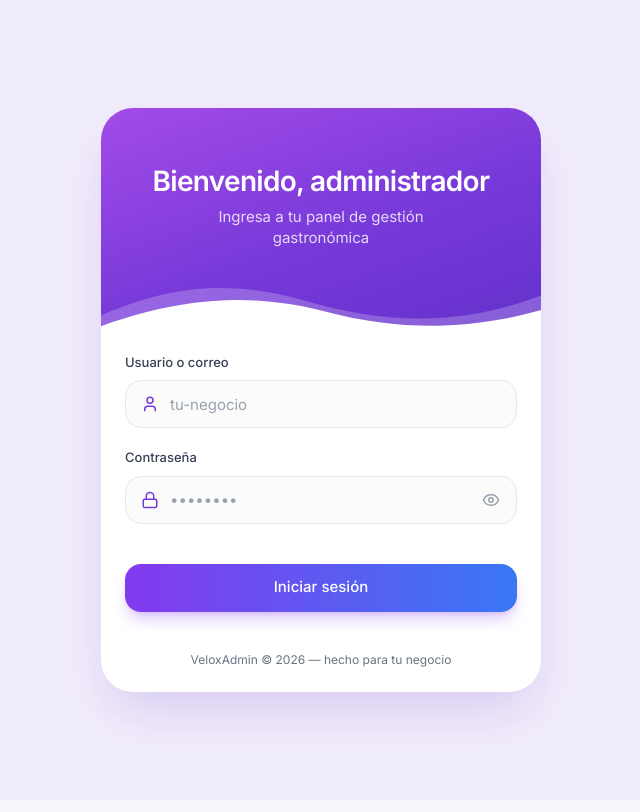
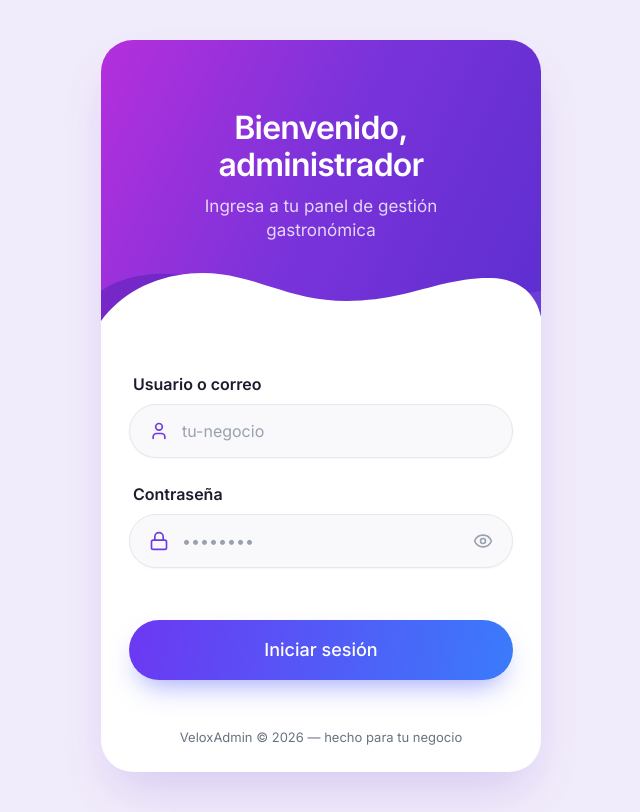
Before and after one commit to veloxappco/Velox-Control, a Next.js app: page /login in a window 1280 px wide. Shown: the whole page, without its empty margins (319-959 px from the left). Built offline with nearby package versions, Linux system fonts and the light colour scheme.

Commit message:
Login: ajustado a la maqueta (curva asimetrica, campos tipo pildora, boton grande)

```diff
--- a/app/login/page.tsx
+++ b/app/login/page.tsx
@@ -9,7 +9,7 @@ import { cn } from "@/lib/utils";
 const INTER = 'Inter, ui-sans-serif, -apple-system, BlinkMacSystemFont, "Segoe UI", Roboto, sans-serif';
 
 const FIELD =
-  "h-12 w-full rounded-2xl border border-gray-200 bg-gray-50/70 pl-11 text-[15px] text-gray-900 placeholder:text-gray-400 outline-none transition-all focus:border-[#7739D9] focus:bg-white focus:ring-4 focus:ring-[#7739D9]/15 disabled:opacity-60";
+  "h-[54px] w-full rounded-full border border-[#E6E6F0] bg-[#F9F9FC] pl-[52px] text-base text-gray-900 shadow-[0_1px_2px_rgba(20,20,60,0.04)] placeholder:text-gray-400 outline-none transition-all focus:border-[#6D3BE0] focus:bg-white focus:ring-4 focus:ring-[#6D3BE0]/15 disabled:opacity-60";
 
 function LoginForm() {
   const router = useRouter();
@@ -68,38 +68,45 @@ function LoginForm() {
       <div className="flex min-h-dvh w-full max-w-[440px] flex-col bg-white md:min-h-0 md:overflow-hidden md:rounded-[32px] md:shadow-2xl md:shadow-[#6230C9]/20">
         {/* Encabezado: degradado morado + curva blanca orgánica */}
         <header
-          className="relative px-6 pb-24 pt-[max(env(safe-area-inset-top),3.5rem)] text-center text-white"
-          style={{ background: "linear-gradient(160deg, #A34BE8 0%, #7739D9 55%, #6230C9 100%)" }}
+          className="relative flex min-h-[40dvh] flex-col justify-center px-7 pb-24 pt-[max(env(safe-area-inset-top),3rem)] text-center text-white"
+          style={{ background: "linear-gradient(115deg, #B52FDC 0%, #7A33DA 48%, #5B2ECF 100%)" }}
         >
-          <h1 className="text-[28px] font-semibold leading-tight tracking-tight">Bienvenido, administrador</h1>
-          <p className="mx-auto mt-2 max-w-[18rem] text-[15px] leading-snug text-white/80">
+          <h1 className="text-[32px] font-semibold leading-[1.15] tracking-tight">
+            Bienvenido,
+            <br />
+            administrador
+          </h1>
+          <p className="mx-auto mt-3 max-w-[17rem] text-[17px] leading-snug text-white/80">
             Ingresa a tu panel de gestión gastronómica
           </p>
 
           <svg
             aria-hidden="true"
-            viewBox="0 0 440 80"
+            viewBox="0 0 390 120"
             preserveAspectRatio="none"
-            className="absolute inset-x-0 bottom-[-1px] h-[72px] w-full"
+            className="absolute inset-x-0 bottom-[-1px] h-[120px] w-full"
           >
+            {/* sombra morada oscura a la izquierda */}
+            <path d="M0,50 C25,30 70,26 105,46 C140,66 165,92 230,104 L230,120 L0,120 Z" fill="#3F1DA8" fillOpacity="0.4" />
+            {/* brillo suave a la derecha */}
+            <path d="M200,98 C270,90 330,58 390,50 L390,120 L200,120 Z" fill="#ffffff" fillOpacity="0.08" />
+            {/* curva blanca */}
             <path
-              d="M0,46 C70,12 130,6 205,30 C285,56 360,58 440,24 L440,80 L0,80 Z"
-              fill="white"
-              fillOpacity="0.22"
+              d="M0,80 C18,52 50,32 90,32 C135,32 165,60 218,60 C272,60 302,36 346,37 C372,38 386,54 390,76 L390,120 L0,120 Z"
+              fill="#ffffff"
             />
-            <path d="M0,58 C80,26 150,20 225,42 C300,64 370,62 440,40 L440,80 L0,80 Z" fill="white" />
           </svg>
         </header>
 
         {/* Formulario */}
-        <section className="flex flex-1 flex-col px-6 pb-[max(env(safe-area-inset-bottom),1.5rem)] pt-2">
-          <form onSubmit={handleSubmit} noValidate className="flex flex-col gap-5">
+        <section className="flex flex-1 flex-col px-7 pb-[max(env(safe-area-inset-bottom),1.5rem)] pt-3">
+          <form onSubmit={handleSubmit} noValidate className="flex flex-col gap-6">
             <div className="flex flex-col gap-2">
-              <label htmlFor="username" className="text-[13px] font-medium text-gray-700">
+              <label htmlFor="username" className="pl-1 text-base font-semibold text-[#1C1C2E]">
                 Usuario o correo
               </label>
               <div className="relative">
-                <User className="pointer-events-none absolute left-4 top-1/2 size-[18px] -translate-y-1/2 text-[#7739D9]" />
+                <User className="pointer-events-none absolute left-5 top-1/2 size-5 -translate-y-1/2 text-[#6D3BE0]" />
                 <input
                   id="username"
                   name="username"
@@ -129,11 +136,11 @@ function LoginForm() {
             </div>
 
             <div className="flex flex-col gap-2">
-              <label htmlFor="password" className="text-[13px] font-medium text-gray-700">
+              <label htmlFor="password" className="pl-1 text-base font-semibold text-[#1C1C2E]">
                 Contraseña
               </label>
               <div className="relative">
-                <Lock className="pointer-events-none absolute left-4 top-1/2 size-[18px] -translate-y-1/2 text-[#7739D9]" />
+                <Lock className="pointer-events-none absolute left-5 top-1/2 size-5 -translate-y-1/2 text-[#6D3BE0]" />
                 <input
                   id="password"
                   name="password"
@@ -149,16 +156,16 @@ function LoginForm() {
                     setPassword(e.target.value);
                     if (fieldErrors.password) setFieldErrors((f) => ({ ...f, password: undefined }));
                   }}
-                  className={cn(FIELD, "pr-12", fieldErrors.password && "border-red-400 bg-red-50/40")}
+                  className={cn(FIELD, "pr-14", fieldErrors.password && "border-red-400 bg-red-50/40")}
                 />
                 <button
                   type="button"
                   onClick={() => setShowPassword((v) => !v)}
                   aria-label={showPassword ? "Ocultar contraseña" : "Mostrar contraseña"}
                   aria-pressed={showPassword}
-                  className="absolute right-1 top-1/2 flex size-11 -translate-y-1/2 items-center justify-center rounded-full text-gray-400 outline-none transition-colors hover:text-gray-700 focus-visible:ring-4 focus-visible:ring-[#7739D9]/15"
+                  className="absolute right-2 top-1/2 flex size-11 -translate-y-1/2 items-center justify-center rounded-full text-gray-400 outline-none transition-colors hover:text-gray-700 focus-visible:ring-4 focus-visible:ring-[#7739D9]/15"
                 >
-                  {showPassword ? <EyeOff className="size-[18px]" /> : <Eye className="size-[18px]" />}
+                  {showPassword ? <EyeOff className="size-5" /> : <Eye className="size-5" />}
                 </button>
               </div>
               {fieldErrors.password && (
@@ -182,15 +189,15 @@ function LoginForm() {
             <button
               type="submit"
               disabled={loading}
-              className="flex h-12 w-full items-center justify-center gap-2 rounded-2xl text-[15px] font-medium text-white shadow-lg shadow-[#8439EE]/25 outline-none transition-all hover:shadow-xl hover:shadow-[#8439EE]/30 hover:brightness-105 focus-visible:ring-4 focus-visible:ring-[#7739D9]/30 active:scale-[0.985] disabled:cursor-not-allowed disabled:opacity-60 disabled:shadow-none"
-              style={{ background: "linear-gradient(90deg, #8439EE 0%, #3978F5 100%)" }}
+              className="mt-1 flex h-[60px] w-full items-center justify-center gap-2 rounded-[30px] text-lg font-medium text-white shadow-[0_14px_28px_-10px_rgba(77,90,245,0.55)] outline-none transition-all hover:shadow-[0_18px_32px_-10px_rgba(77,90,245,0.65)] hover:brightness-105 focus-visible:ring-4 focus-visible:ring-[#6D3BE0]/30 active:scale-[0.985] disabled:cursor-not-allowed disabled:opacity-60 disabled:shadow-none"
+              style={{ background: "linear-gradient(100deg, #6C38F2 0%, #3A7BFB 100%)" }}
             >
               {loading && <Loader2 className="size-4 animate-spin" />}
               {loading ? "Ingresando…" : "Iniciar sesión"}
             </button>
           </form>
 
-          <p className="mt-auto pt-10 text-center text-xs text-gray-500">
+          <p className="mt-auto pt-12 text-center text-[13px] text-gray-500">
             VeloxAdmin © {new Date().getFullYear()} — hecho para tu negocio
           </p>
         </section>
```
